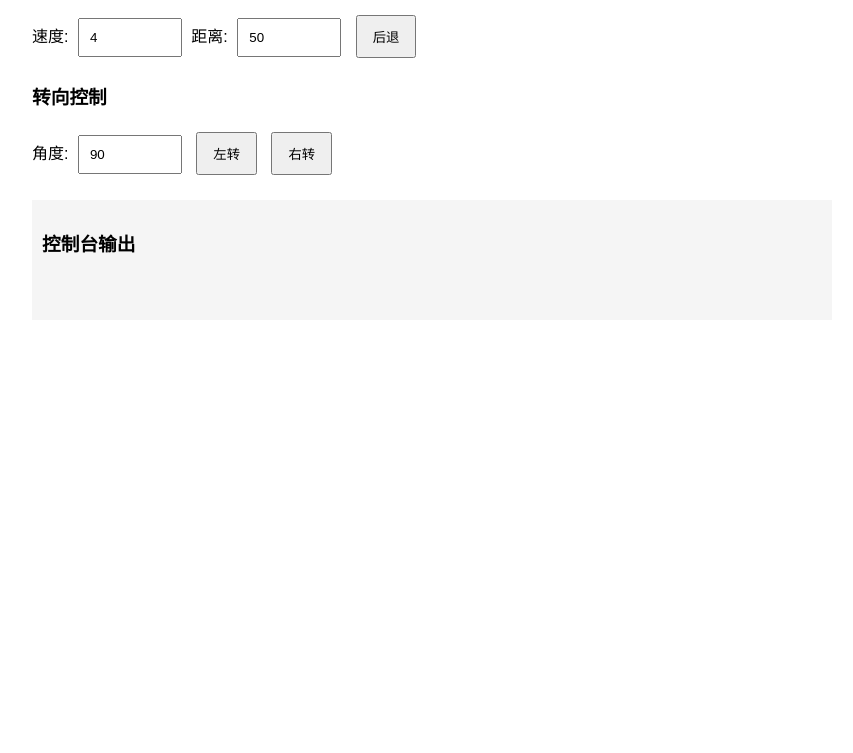
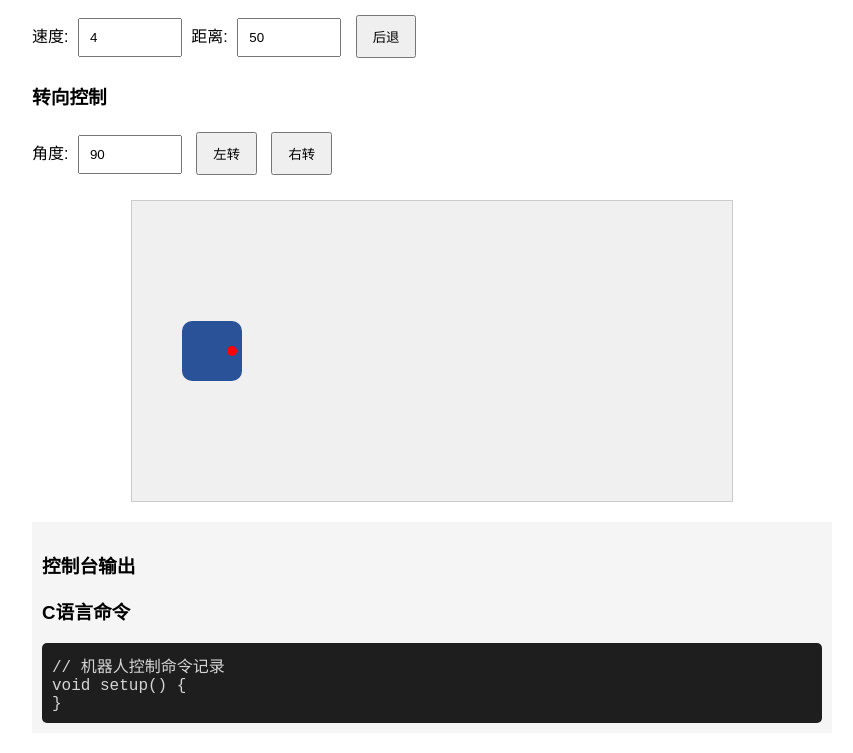
Before and after one commit to uwislab/urobot-mcp, a Flask app: page /robot-project/control in a window 1280 px wide. Shown: the part 262-1015 px from the top of the page, without its empty margins (208-1061 px from the left). Before the commit the page ends 515 px from the top, so only its background shows below. Run offline with Flask 3, Linux system fonts and the light colour scheme.

Commit message:
feat: add robot simulation and C command console to control page

```diff
--- a/templates/robot-project/robot_control.html
+++ b/templates/robot-project/robot_control.html
@@ -27,6 +27,53 @@
         button { padding: 10px 15px; margin: 5px; }
         input { padding: 10px; margin: 5px; width: 80px; }
         #output { margin-top: 20px; padding: 10px; background-color: #f5f5f5; min-height: 100px; }
+
+        /* 机器人仿真区域样式 */
+        #robotSimulation {
+            position: relative;
+            width: 600px;
+            height: 300px;
+            margin: 20px auto;
+            background-color: #f0f0f0;
+            border: 1px solid #ccc;
+            overflow: hidden;
+        }
+
+        #robot {
+            position: absolute;
+            width: 60px;
+            height: 60px;
+            background-color: #2a5298;
+            border-radius: 10px;
+            transition: all 0.5s ease;
+            left: 50px;
+            top: 120px;
+        }
+
+        #robotDirection {
+            position: absolute;
+            width: 10px;
+            height: 10px;
+            background-color: red;
+            border-radius: 50%;
+            right: 5px;
+            top: 25px;
+        }
+
+        /* 控制台样式 */
+        #console {
+            background-color: #1e1e1e;
+            color: #d4d4d4;
+            padding: 10px;
+            font-family: 'Courier New', monospace;
+            border-radius: 5px;
+            max-height: 200px;
+            overflow-y: auto;
+        }
+
+        .command {
+            color: #569cd6;
+        }
     </style>
 </head>
 <body>
@@ -49,9 +96,23 @@
         <button onclick="controlRobot('right')">右转</button>
     </div>
 
+    <!-- 机器人仿真区域 -->
+    <div id="robotSimulation">
+        <div id="robot" data-rotation="0">
+            <div id="robotDirection"></div>
+        </div>
+    </div>
+
     <div id="output">
         <h3>控制台输出</h3>
         <pre id="log"></pre>
+        <h3>C语言命令</h3>
+        <div id="console">
+            <div>// 机器人控制命令记录</div>
+            <div>void setup() {</div>
+            <div id="commandLog"></div>
+            <div>}</div>
+        </div>
     </div>
 
     <script>
@@ -86,29 +147,73 @@
             }
 
             try {
+                const robot = document.getElementById('robot');
+                let command = '';
+
                 switch(action) {
                     case 'forward':
                         const forwardSpeed = parseInt(document.getElementById('forwardSpeed').value);
                         const forwardDistance = parseInt(document.getElementById('forwardDistance').value);
                         robotFunctions.forward(forwardSpeed, forwardDistance);
+
+                        // 视觉反馈
+                        const duration = forwardDistance / (forwardSpeed * 10);
+                        const currentPos = parseInt(robot.style.left || '50');
+                        robot.style.transition = `left ${duration}s linear`;
+                        robot.style.left = (currentPos + forwardDistance) + 'px';
+
+                        command = `    forward(${forwardSpeed}, ${forwardDistance});`;
                         break;
 
                     case 'back':
                         const backSpeed = parseInt(document.getElementById('backSpeed').value);
                         const backDistance = parseInt(document.getElementById('backDistance').value);
                         robotFunctions.back(backSpeed, backDistance);
+
+                        // 视觉反馈
+                        const backDuration = backDistance / (backSpeed * 10);
+                        const backCurrentPos = parseInt(robot.style.left || '50');
+                        robot.style.transition = `left ${backDuration}s linear`;
+                        robot.style.left = (backCurrentPos - backDistance) + 'px';
+
+                        command = `    back(${backSpeed}, ${backDistance});`;
                         break;
 
                     case 'left':
                         const leftDegree = parseInt(document.getElementById('turnDegree').value);
                         robotFunctions.turn_left(leftDegree);
+
+                        // 视觉反馈
+                        const currentRot = parseInt(robot.dataset.rotation || '0');
+                        robot.style.transform = `rotate(${currentRot - leftDegree}deg)`;
+                        robot.dataset.rotation = currentRot - leftDegree;
+
+                        command = `    turn_left(${leftDegree});`;
                         break;
 
                     case 'right':
                         const rightDegree = parseInt(document.getElementById('turnDegree').value);
                         robotFunctions.turn_right(rightDegree);
+
+                        // 视觉反馈
+                        const rightCurrentRot = parseInt(robot.dataset.rotation || '0');
+                        robot.style.transform = `rotate(${rightCurrentRot + rightDegree}deg)`;
+                        robot.dataset.rotation = rightCurrentRot + rightDegree;
+
+                        command = `    turn_right(${rightDegree});`;
                         break;
                 }
+
+                // 记录C语言命令
+                if (command) {
+                    const commandLog = document.getElementById('commandLog');
+                    const commandElement = document.createElement('div');
+                    commandElement.className = 'command';
+                    commandElement.textContent = command;
+                    commandLog.appendChild(commandElement);
+                    commandLog.scrollTop = commandLog.scrollHeight;
+                }
+
             } catch (error) {
                 console.error('控制机器人时出错:', error);
                 document.getElementById('log').textContent += `错误: ${error.message}\n`;
```
